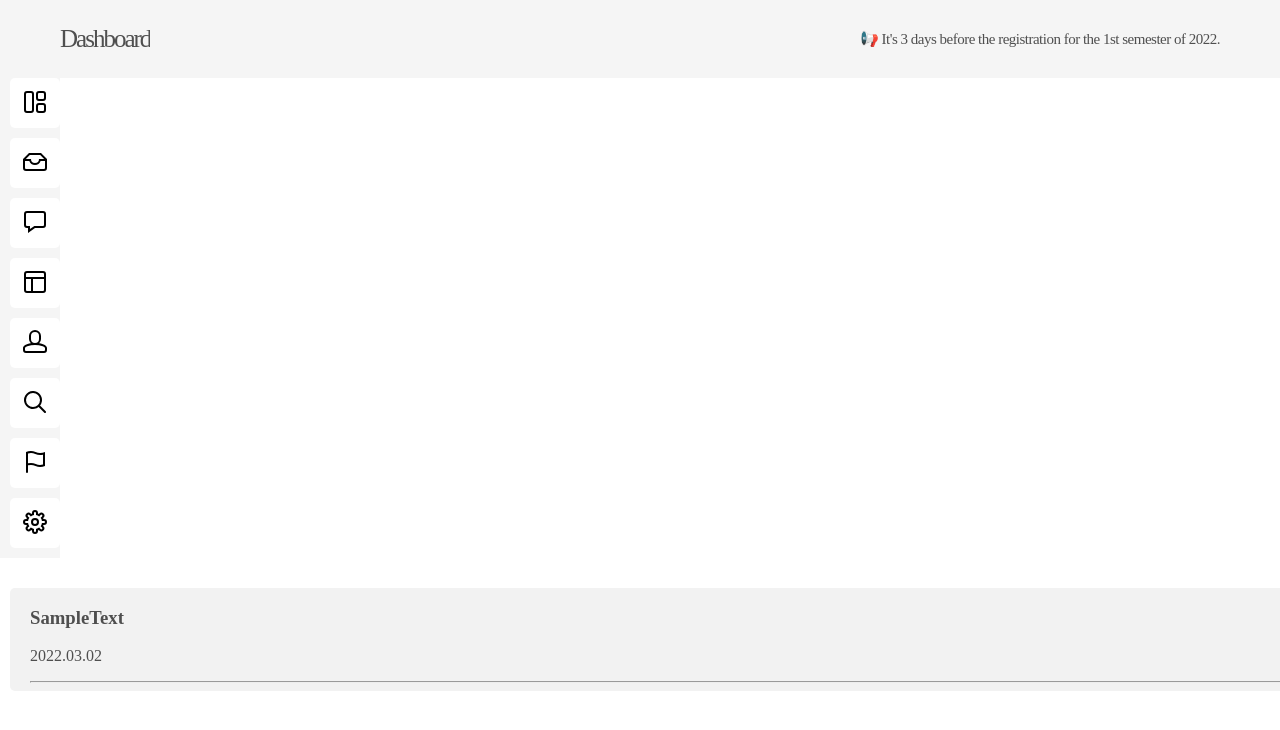
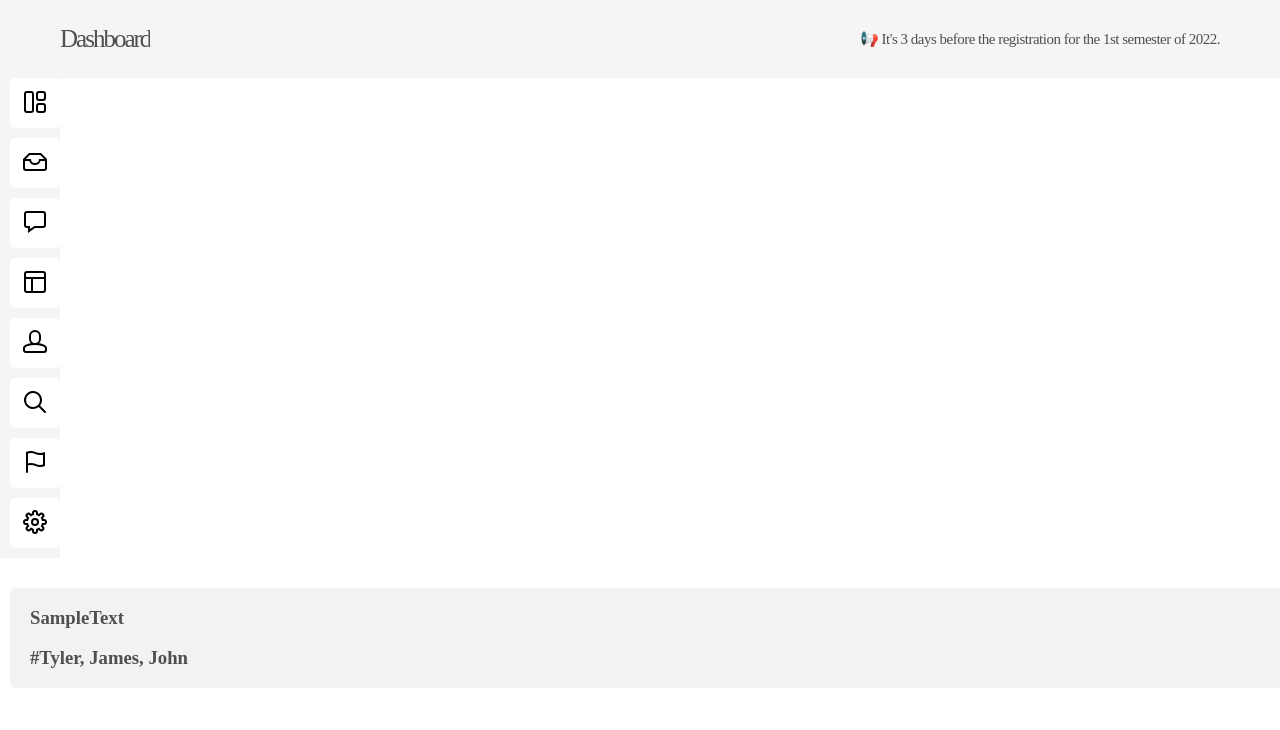
Before and after one commit to newfit6/dashboard, a React (Create React App) app in the folder dashboard/: page / in a window 1280 px wide. Shown: the top 730 px of the page. Built offline with nearby package versions, Linux system fonts and the light colour scheme.

Commit message:
fix: npm

```diff
--- a/dashboard/src/App.js
+++ b/dashboard/src/App.js
@@ -77,8 +77,7 @@ function App() {
 
       <div className="Journal-list">
         <h3> {Journal} </h3>
-        <p>2022.03.02</p>
-        <hr />
+        <h3> #Tyler, James, John </h3>
       </div>
       <header className="App-header"></header>
     </div>
```
